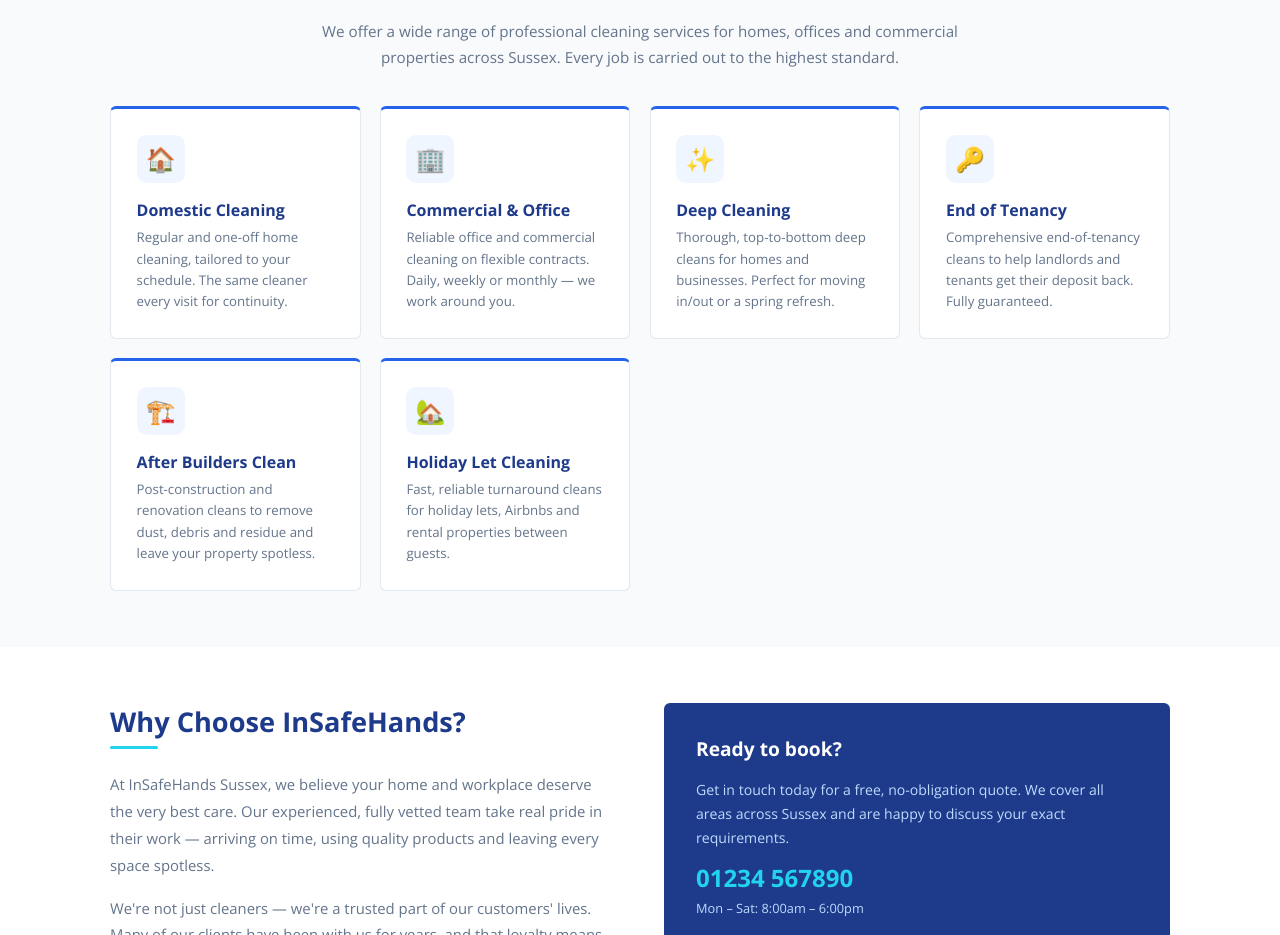
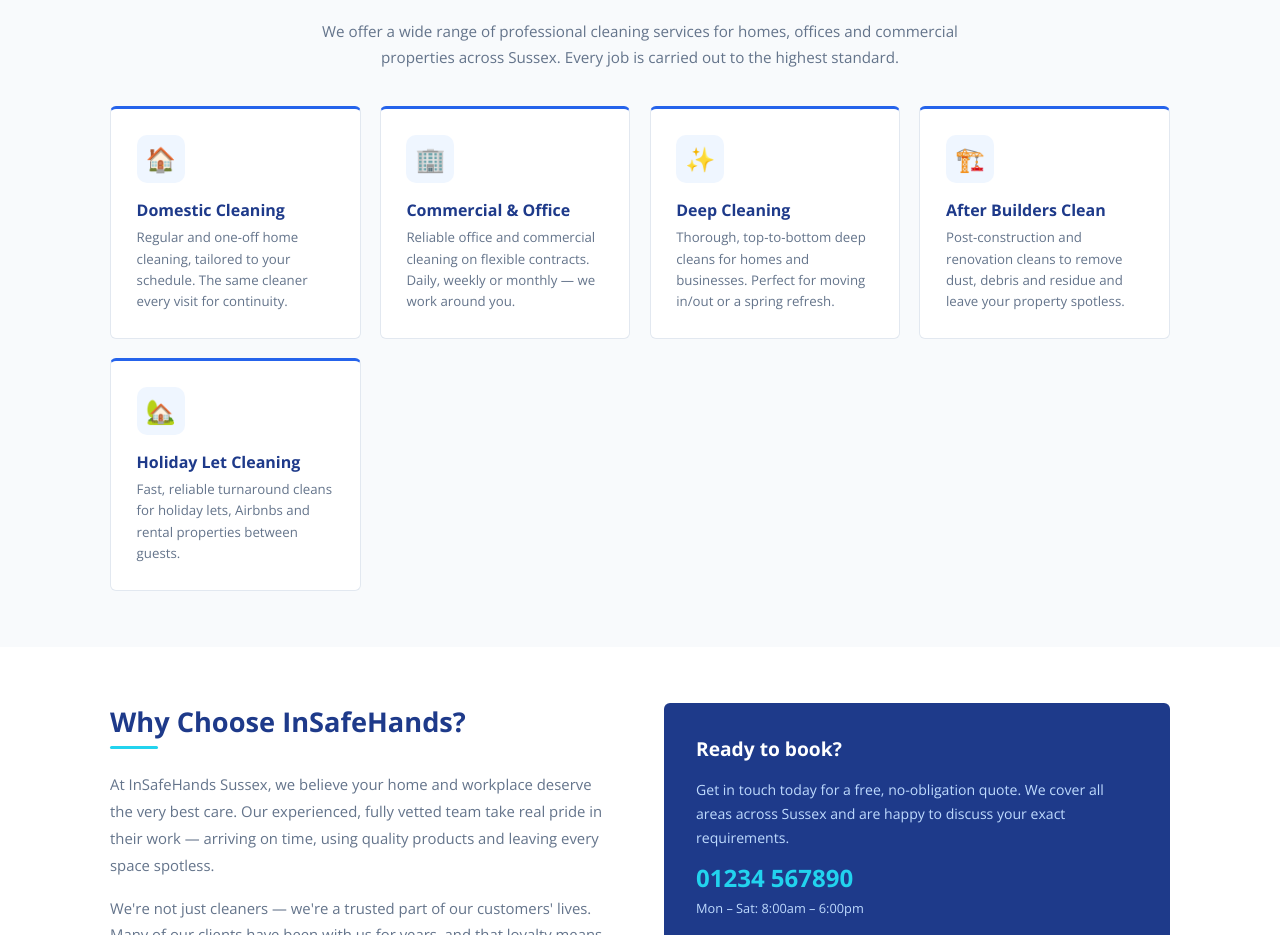
Before and after one commit to rumseycatherine255-svg/botty, a website: page public/index.html in a window 1280 px wide. Shown: the part 802-1737 px from the top of the page. Drawn offline with nearby package versions, Linux system fonts and the light colour scheme.

Commit message:
Update index.html

```diff
--- a/public/index.html
+++ b/public/index.html
@@ -241,11 +241,6 @@
         <p>Thorough, top-to-bottom deep cleans for homes and businesses. Perfect for moving in/out or a spring refresh.</p>
       </div>
       <div class="service-card">
-        <div class="svc-icon">🔑</div>
-        <h3>End of Tenancy</h3>
-        <p>Comprehensive end-of-tenancy cleans to help landlords and tenants get their deposit back. Fully guaranteed.</p>
-      </div>
-      <div class="service-card">
         <div class="svc-icon">🏗️</div>
         <h3>After Builders Clean</h3>
         <p>Post-construction and renovation cleans to remove dust, debris and residue and leave your property spotless.</p>
```
